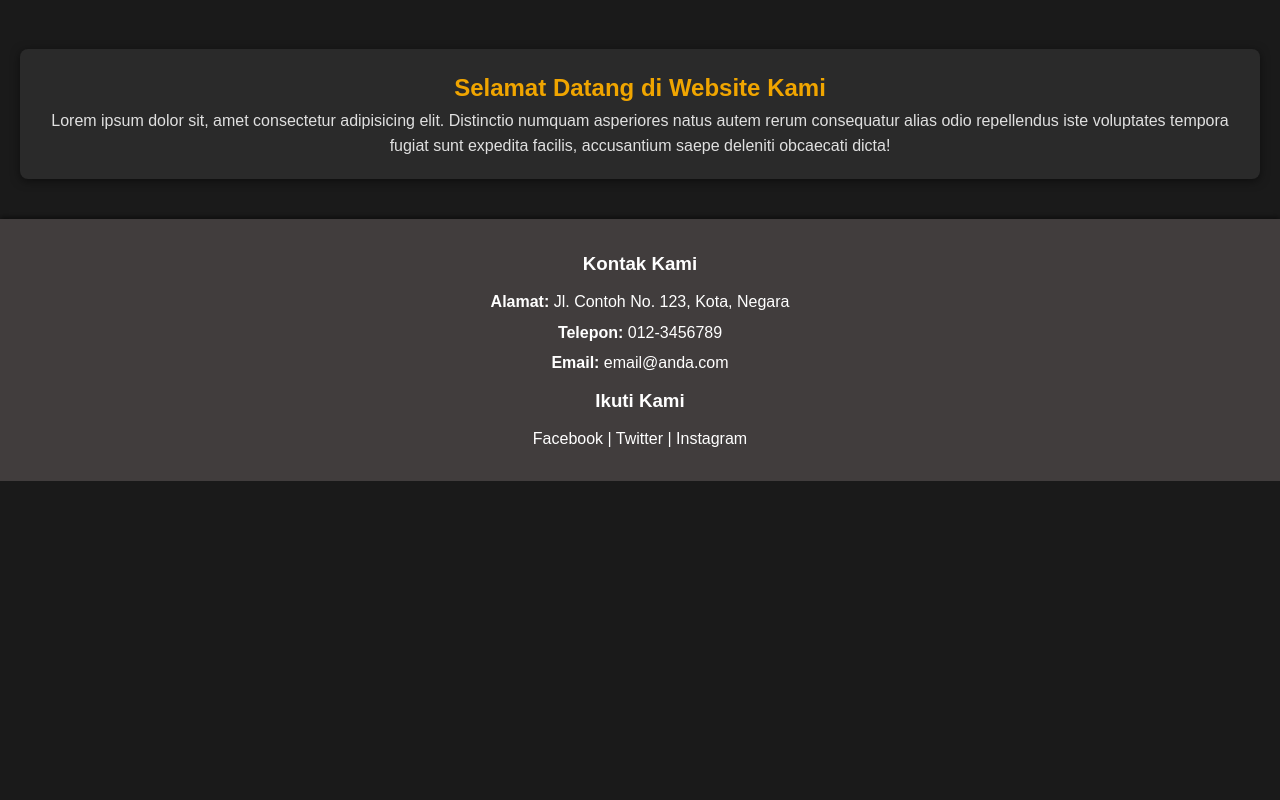
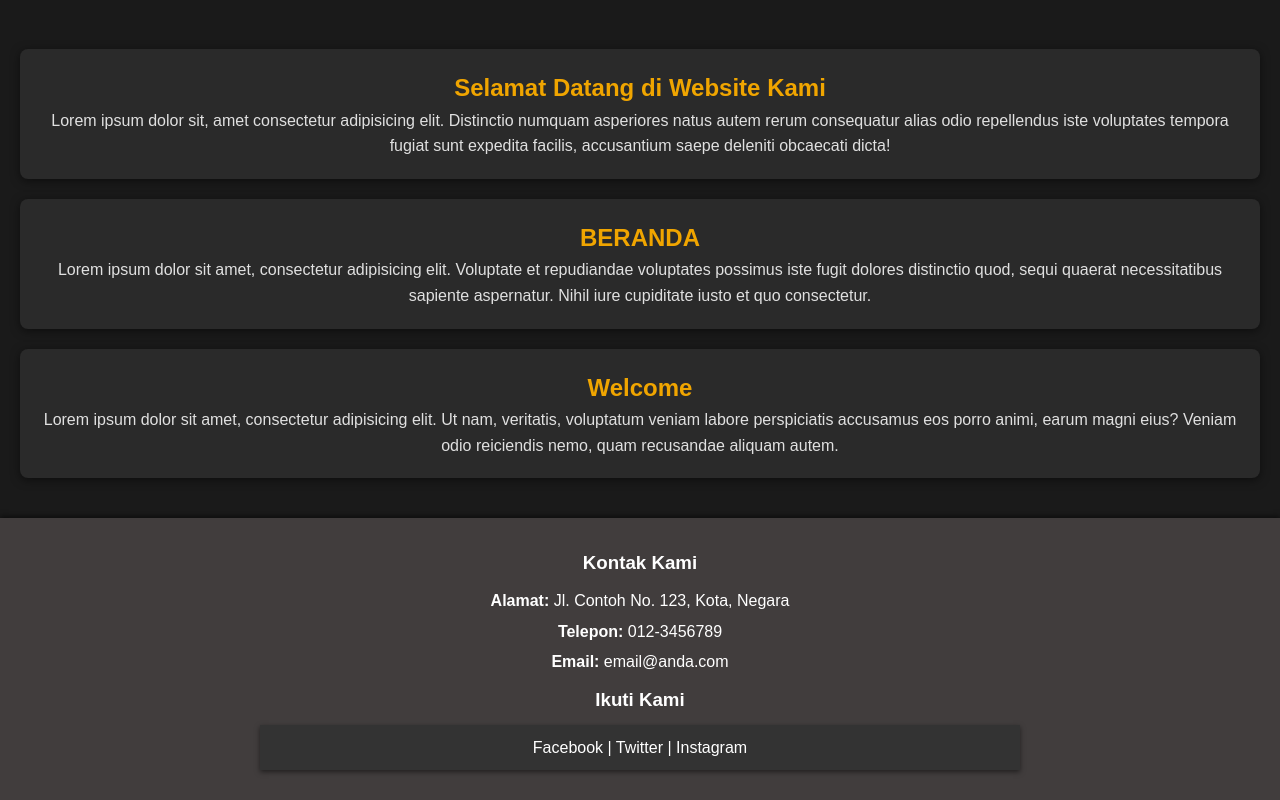
Before and after one commit to HevenuSyalom/web-pkl, a plain HTML site: page web pkl/index.html in a window 1280 px wide. Shown: the part 1322-2122 px from the top of the page. Before the commit the page ends 1803 px from the top, so only its background shows below. Drawn offline with Linux system fonts and the light colour scheme.

Commit message:
Add files via upload

```diff
--- a/web pkl/index.html
+++ b/web pkl/index.html
@@ -146,7 +146,15 @@
             <p><center>Lorem ipsum dolor sit, amet consectetur adipisicing elit. Distinctio numquam asperiores natus autem rerum consequatur alias odio repellendus iste voluptates tempora fugiat sunt expedita facilis, accusantium saepe deleniti obcaecati dicta!</center></p>
         </section>
 
+        <section id="home">
+            <h1><center>BERANDA</center></h1>
+            <p><center>Lorem ipsum dolor sit amet, consectetur adipisicing elit. Voluptate et repudiandae voluptates possimus iste fugit dolores distinctio quod, sequi quaerat necessitatibus sapiente aspernatur. Nihil iure cupiditate iusto et quo consectetur.</center></p>
+        </section>
 
+        <section id="home">
+            <h1><center>Welcome</center></h1>
+            <p><center>Lorem ipsum dolor sit amet, consectetur adipisicing elit. Ut nam, veritatis, voluptatum veniam labore perspiciatis accusamus eos porro animi, earum magni eius? Veniam odio reiciendis nemo, quam recusandae aliquam autem.</center></p>
+        </section>
     </main>
 
     <script>
@@ -250,9 +258,11 @@
         <div class="footer-social">
             <h3>Ikuti Kami</h3>
             <p>
+                <header>
                 <a href="#">Facebook</a> |
                 <a href="#">Twitter</a> |
                 <a href="#">Instagram</a>
+                </header>
             </p>
         </div>
     </div>
```
